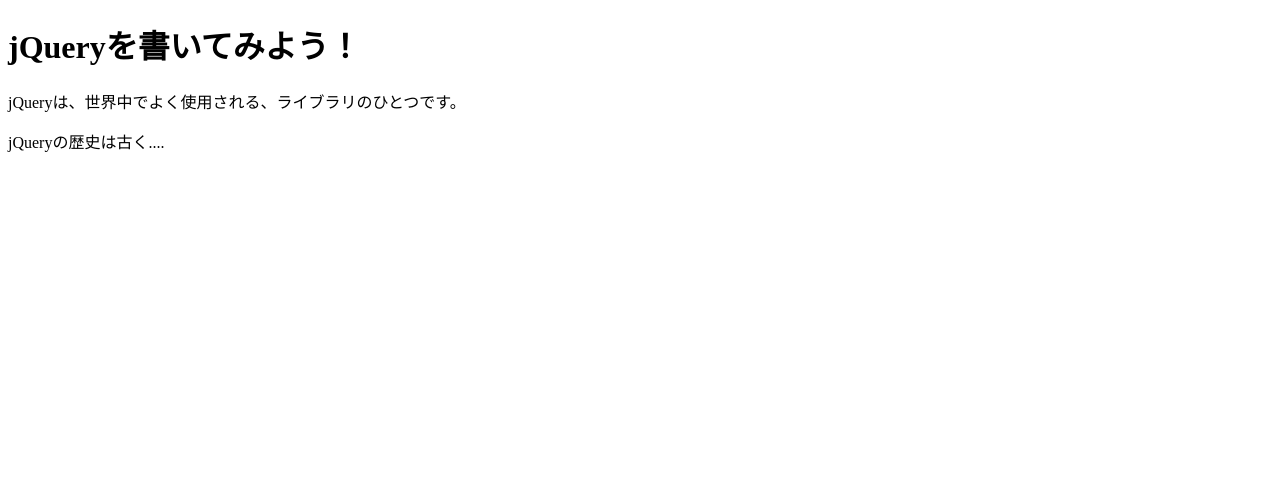
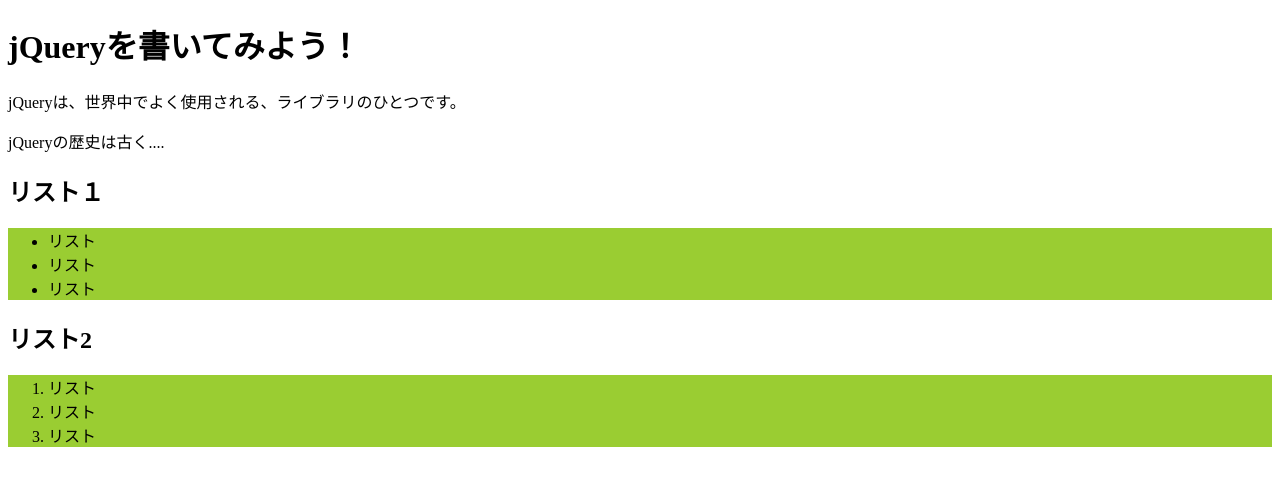
Before and after one commit to takuya-png/javascript_exam_review, a plain HTML site: page test.html in a window 1280 px wide. Drawn offline with nearby package versions, Linux system fonts and the light colour scheme.

Commit message:
jQueryの要素の取得

```diff
--- a/test.html
+++ b/test.html
@@ -8,13 +8,29 @@
     <h1>jQueryを書いてみよう！</h1>
     <p>jQueryは、世界中でよく使用される、ライブラリのひとつです。</p>
     <p>jQueryの歴史は古く....</p>
+    <h2>リスト１</h2>
+    <ul id="list1" class="unordered">
+      <li>リスト</li>
+      <li>リスト</li>
+      <li>リスト</li>
+    </ul>
+    <h2>リスト2</h2>
+    <ol id="list2" class="ordered">
+      <li>リスト</li>
+      <li>リスト</li>
+      <li>リスト</li>
+    </ol>
     <script src="https://code.jquery.com/jquery-3.2.1.min.js" integrity="sha256-hwg4gsxgFZhOsEEamdOYGBf13FyQuiTwlAQgxVSNgt4=" crossorigin="anonymous"></script>
     <script>
-      $(function() {
-        $('p').on('click', function() {
-          $(this).css('color', 'blue');
-        });
+    $(function() {
+      $('p').on('click', function() {
+        $(this).css('color', 'blue');
       });
+    });
+
+    $(function() {
+      $('ul, ol').css('background-color', 'yellowgreen');
+    });
     </script>
   </body>
 </html>
```
